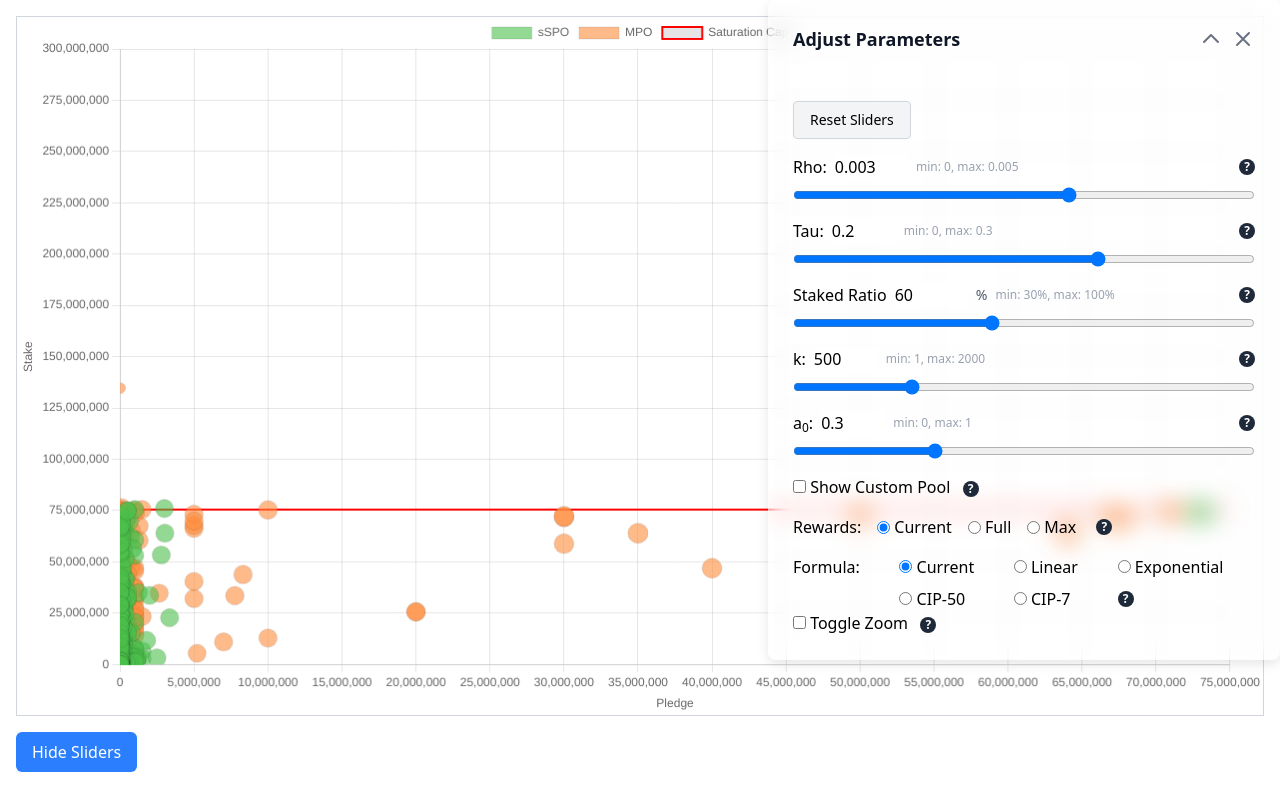
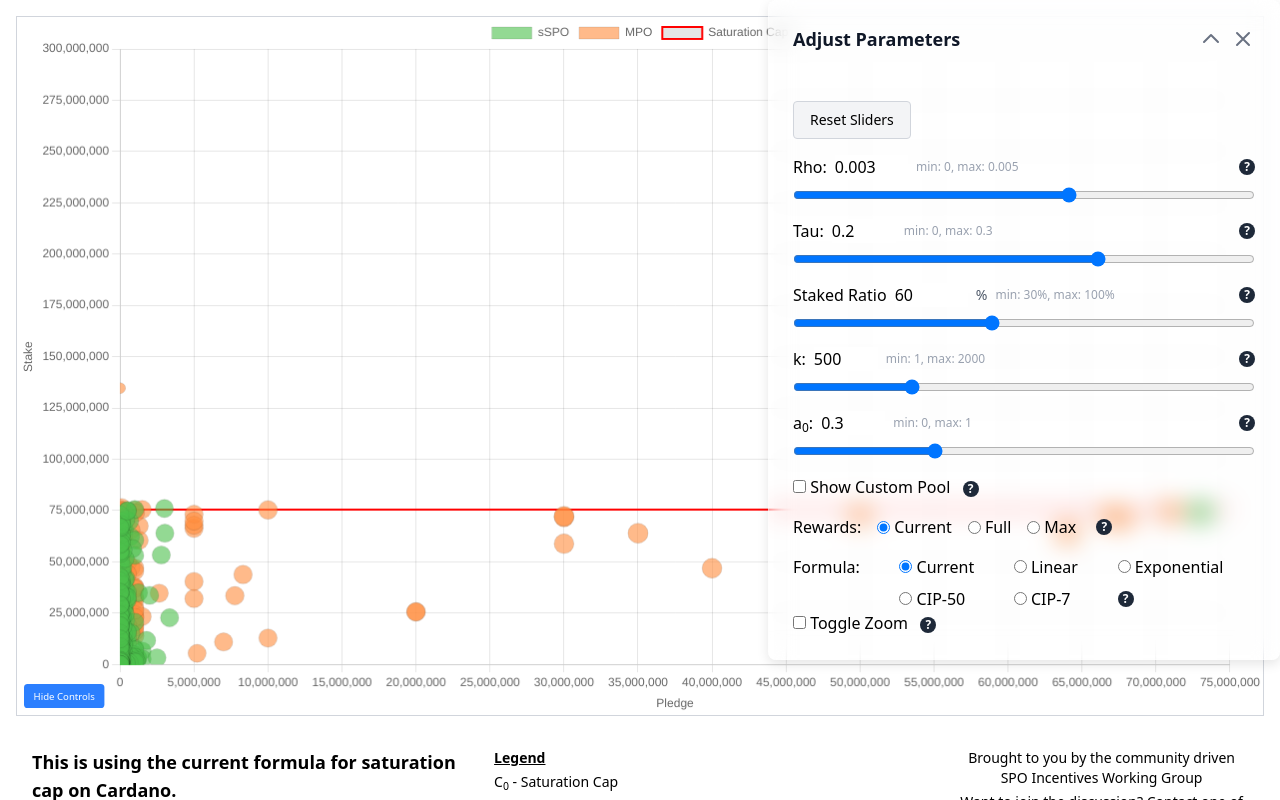
Before and after one commit to Cerkoryn/SPO-Incentives, a SvelteKit app: page / in a window 1280 px wide. Shown: the top 800 px of the page. Built offline with nearby package versions, Linux system fonts and the light colour scheme.

Commit message:
Edit controls button

```diff
--- a/src/routes/+layout.svelte
+++ b/src/routes/+layout.svelte
@@ -135,16 +135,15 @@
 <div class="box-border flex min-h-screen flex-col">
 	<main class="flex max-w-full flex-1 flex-col gap-4 p-2 sm:p-4">
 		<div class="flex flex-col gap-4">
-			<div class="w-full max-w-full">
+			<div class="relative w-full max-w-full">
 				<Graph />
-			</div>
-			<div class="flex justify-start">
 				<button
-					class="rounded-md bg-blue-500 px-4 py-2 text-white hover:bg-blue-600 focus:ring-2 focus:ring-blue-500 focus:outline-none"
-					aria-label={showPopup ? 'Hide parameter sliders' : 'Show parameter sliders'}
+					class="absolute bottom-2 left-2 z-10 transform rounded-md bg-blue-500 px-4 py-2 text-white hover:bg-blue-600 focus:ring-2 focus:ring-blue-500 focus:outline-none"
+					style="transform-origin: bottom left; transform: scale(0.6);"
+					aria-label={showPopup ? 'Hide Controls' : 'Show Controls'}
 					on:click={togglePopup}
 				>
-					{showPopup ? 'Hide Sliders' : 'Show Sliders'}
+					{showPopup ? 'Hide Controls' : 'Show Controls'}
 				</button>
 			</div>
 			<slot />
```
